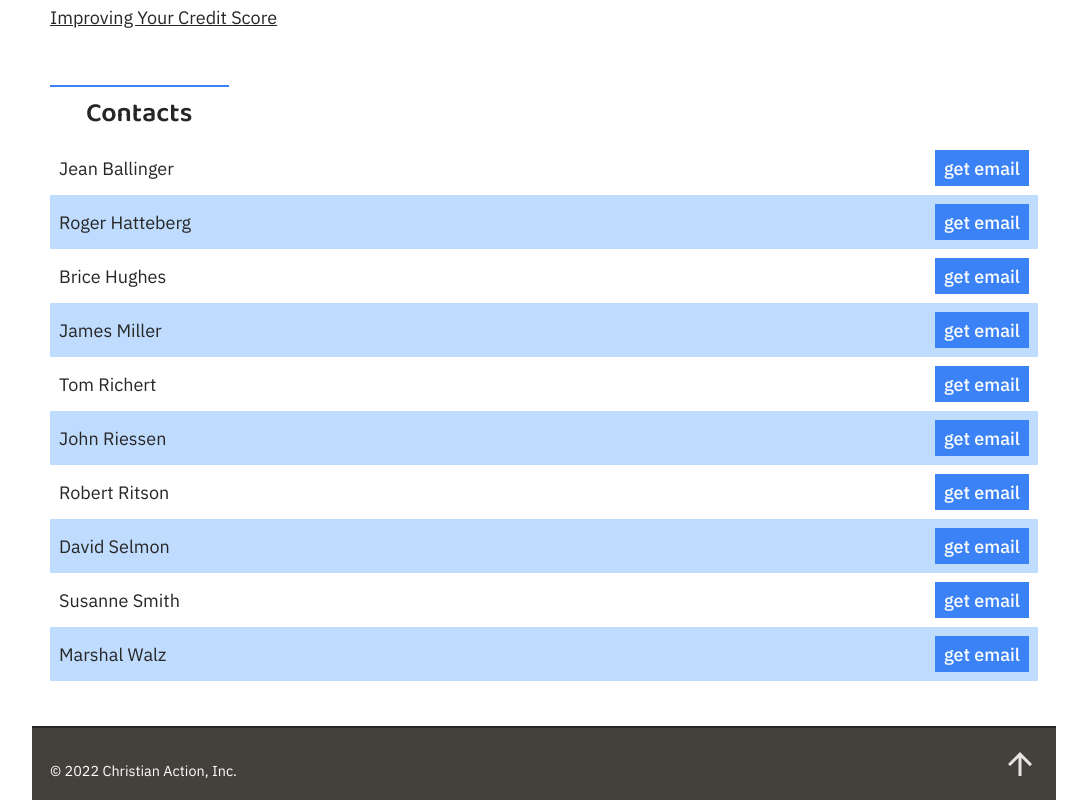
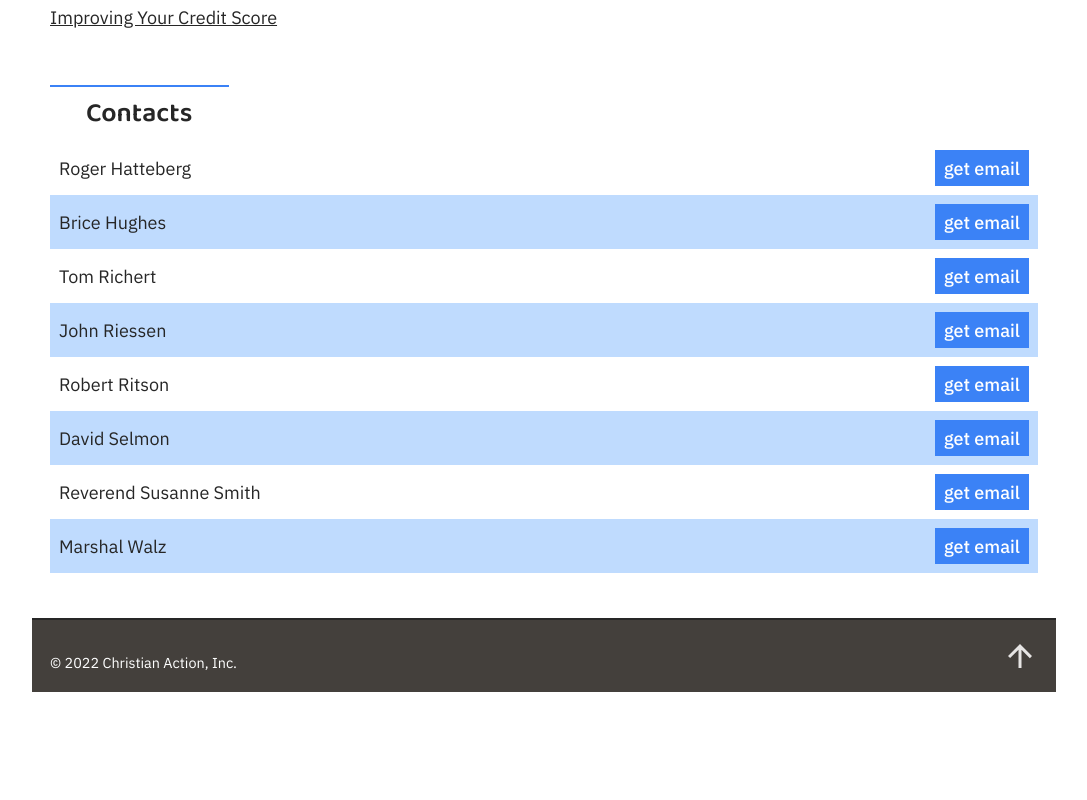
Before and after one commit to blaze-vincent/christian-action-2022, a Next.js app: page /resources in a window 1280 px wide. Shown: the part 889-1689 px from the top of the page, without its empty margins (96-1183 px from the left). After the commit the page ends 1581 px from the top, so only its background shows below. Built offline with nearby package versions, Linux system fonts and the light colour scheme.

Commit message:
Remove outdated contacts

```diff
--- a/components/contactInformation/contactInformation.js
+++ b/components/contactInformation/contactInformation.js
@@ -2,10 +2,6 @@ import SectionTitle from "../sectionTitle"
 import Contact from "./contact"
 
 const contacts = [
-  {
-    name: 'Jean Ballinger',
-    email: 'jeanballingercpa@myiowacpa.com'
-  },
   {
     name: 'Roger Hatteberg',
     email: 'rogerhatteberg@msn.com'
@@ -13,10 +9,6 @@ const contacts = [
   {
     name: 'Brice Hughes',
     email: 'pastor@zionuccburlington.com'
-  },
-  {
-    name: 'James Miller',
-    email: 'jameswmiller@craylawfirm.com'
   },
   {
     name: 'Tom Richert',
@@ -35,7 +27,7 @@ const contacts = [
     email: 'dselmon431@gmail.com'
   },
   {
-    name: 'Susanne Smith',
+    name: 'Reverend Susanne Smith',
     email: 'revses@aol.com'
   },
   {
```
